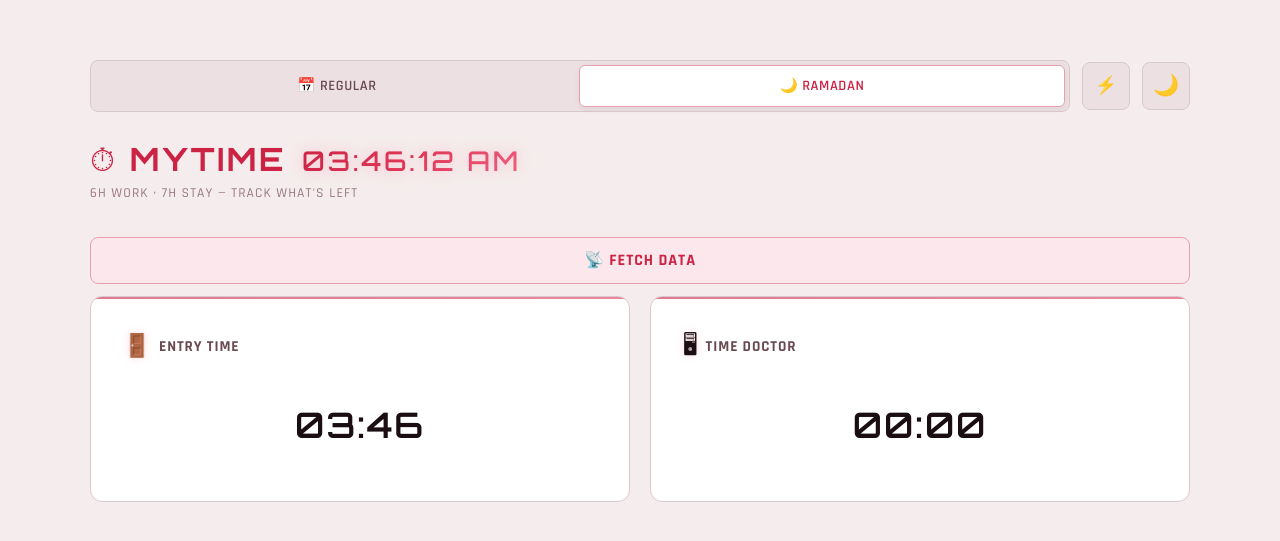
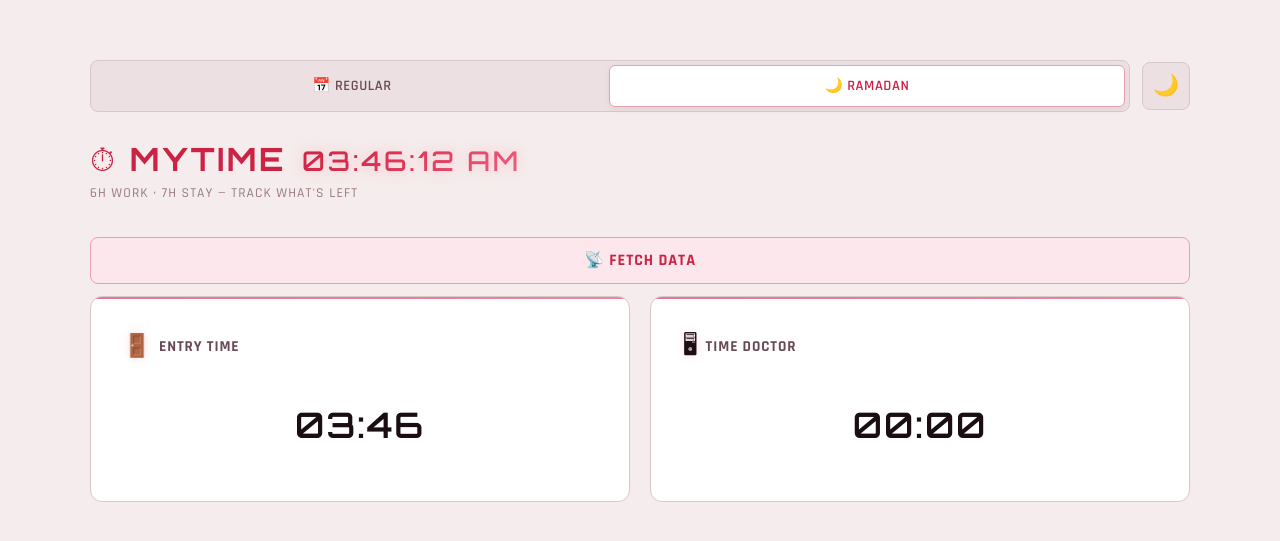
Before and after one commit to abdulla30r/myTime, a React (Vite) app: page / in a window 1280 px wide. Shown: the part 103-644 px from the top of the page. Built offline with nearby package versions, Linux system fonts and the light colour scheme.

Commit message:
refresh fixed for all page

```diff
--- a/src/App.tsx
+++ b/src/App.tsx
@@ -91,6 +91,7 @@ function App() {
             </button>
           ))}
         </nav>
+        {started && (
           <button
             className={`btn-refresh${refreshing ? ' btn-refresh--spin' : ''}`}
             onClick={handleRefresh}
@@ -99,6 +100,7 @@ function App() {
           >
             {refreshing ? <span className="refresh-spinner" /> : '⚡'}
           </button>
+        )}
         <button className="btn-theme" onClick={toggleTheme} title="Toggle theme">
           {theme === 'dark' ? '☀️' : '🌙'}
         </button>
```
Lines whose indentation alone changed are shown as unchanged.
